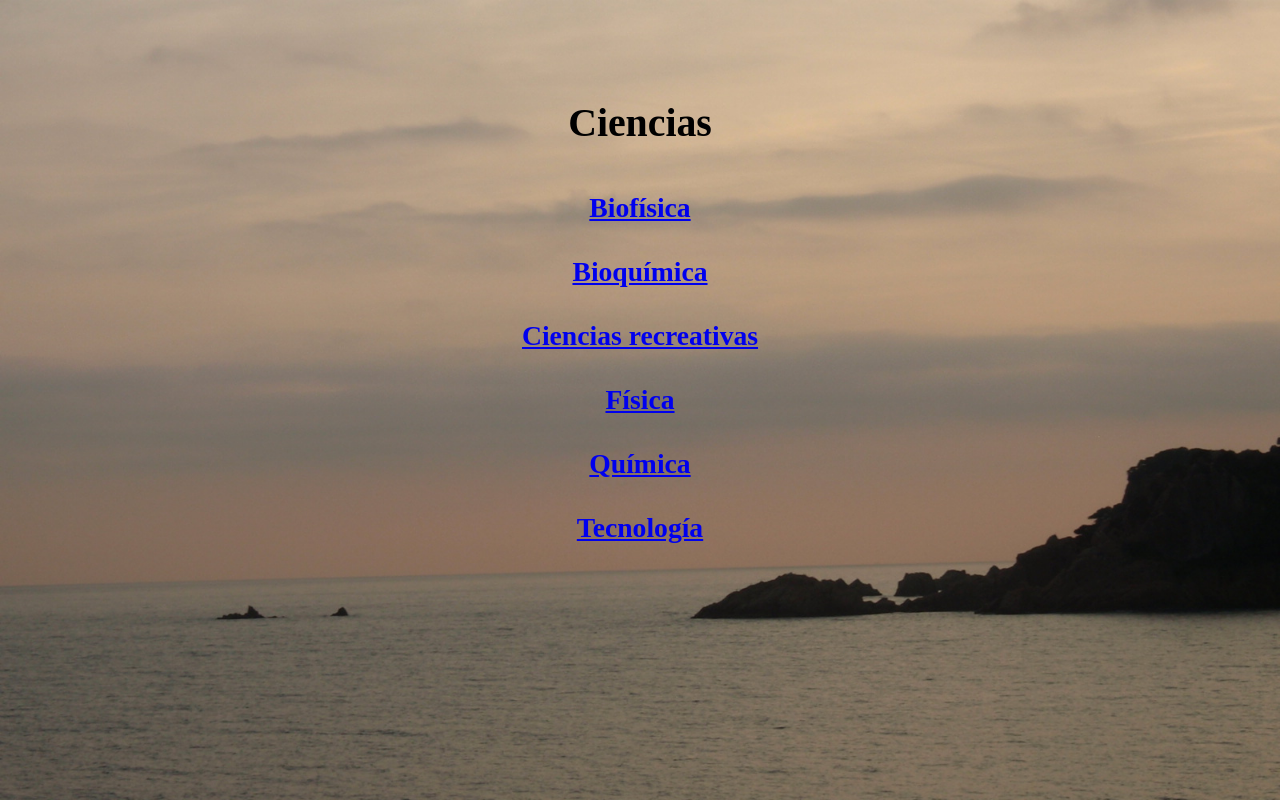
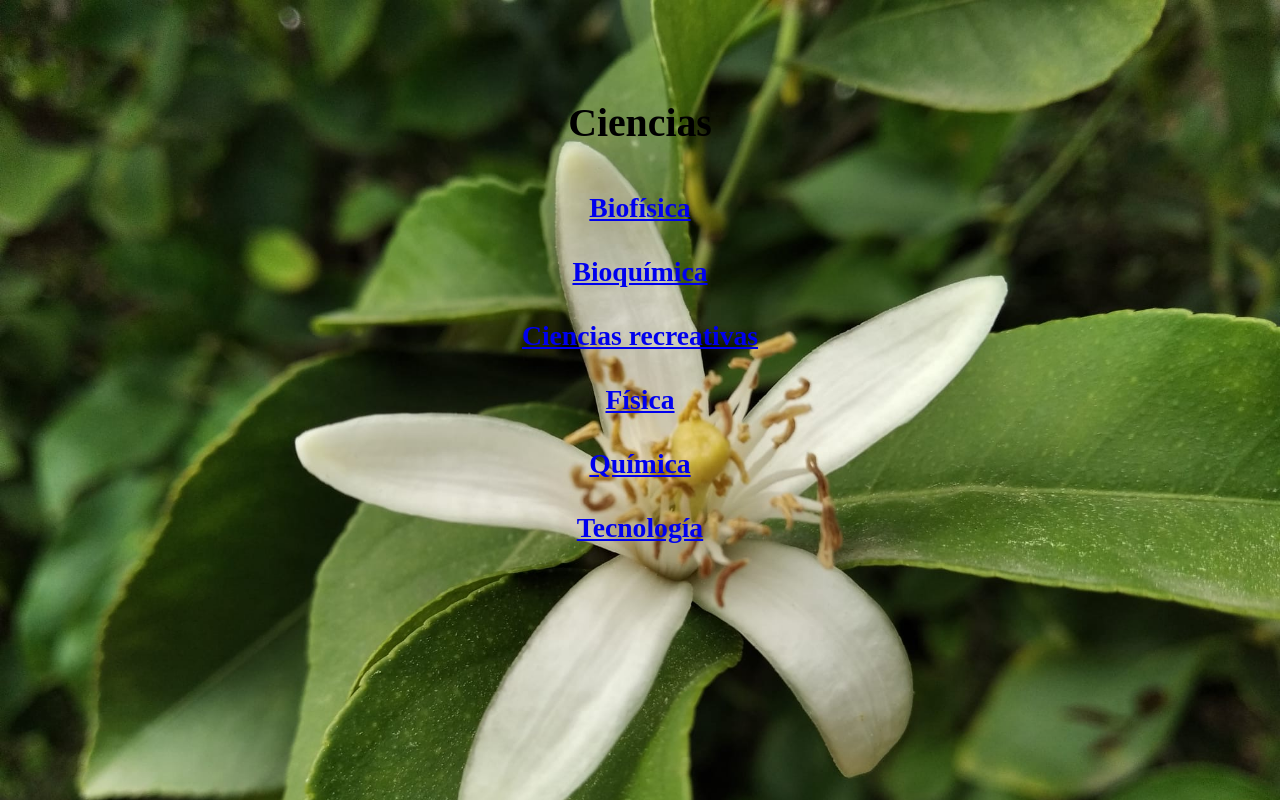
Before and after one commit to apmiralles/Apuntes-de-Ciencias, a plain HTML site: page index.html in a window 1280 px wide. Drawn offline with Linux system fonts and the light colour scheme.

Commit message:
Update index.html

```diff
--- a/index.html
+++ b/index.html
@@ -3,7 +3,7 @@
   <meta content="text/html; charset=ISO-8859-1" http-equiv="content-type">
   <title>index</title>
      <style type ="text/css">
-      body {background-image:url("Imagen5.jpg");
+      body {background-image:url("Imagen5.jpeg");
             background-repeat: no-repeat;
             background-attachment:fixed;
             background-size:cover;
```
